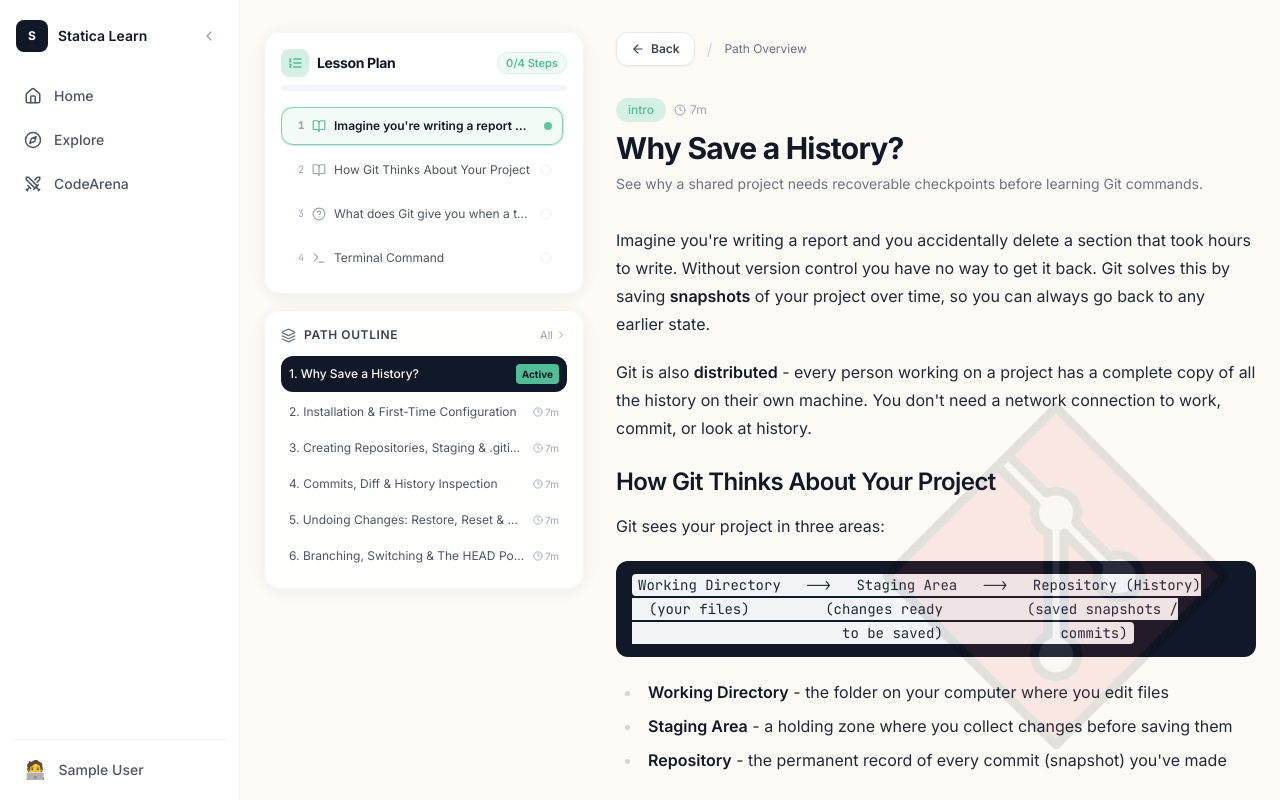
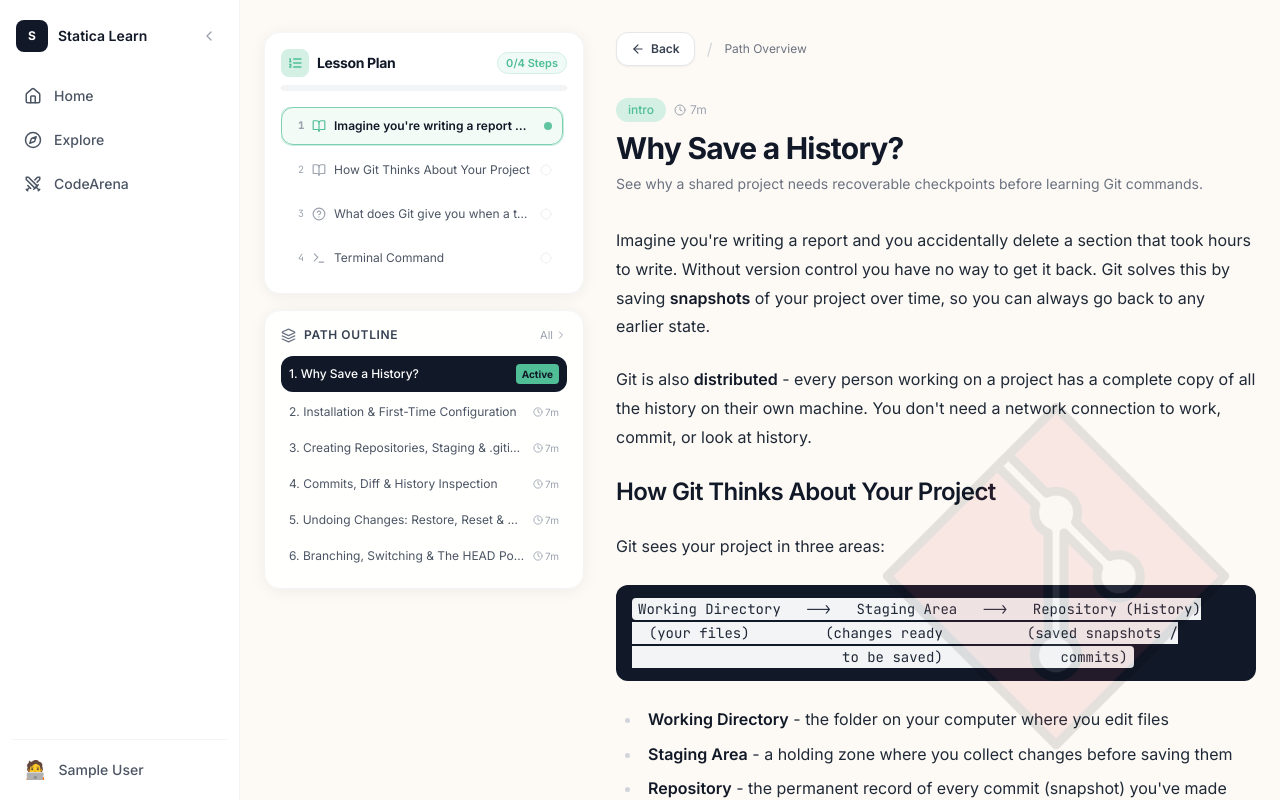
Before and after one commit to angelmacwan/statica-learn, a React (Vite) app: page /learn/git/why-git-and-mental-model in a window 1280 px wide. Shown: the top 800 px of the page. Built offline with nearby package versions, Linux system fonts and the light colour scheme; no server answers; the database is empty; sample sign-in values are in the browser's storage.

Commit message:
style: enhance prose paragraph and heading vertical spacing

```diff
--- a/src/index.css
+++ b/src/index.css
@@ -78,9 +78,50 @@
   }
 }
 
+/* Enhanced Prose Typography & Heading Spacing */
+.prose p {
+  margin-top: 1.5rem !important;
+  margin-bottom: 1.5rem !important;
+  line-height: 1.8 !important;
+}
+
+.prose p:first-child {
+  margin-top: 0 !important;
+}
+
+.prose p:last-child {
+  margin-bottom: 0 !important;
+}
+
+.prose h1,
+.prose h2,
+.prose h3,
+.prose h4 {
+  margin-top: 2.25rem !important;
+  margin-bottom: 0.75rem !important;
+}
+
+.prose h1:first-child,
+.prose h2:first-child,
+.prose h3:first-child,
+.prose h4:first-child {
+  margin-top: 0 !important;
+}
+
+.prose ul,
+.prose ol {
+  margin-top: 1.5rem !important;
+  margin-bottom: 1.5rem !important;
+}
+
+.prose li {
+  margin-top: 0.4rem !important;
+  margin-bottom: 0.4rem !important;
+}
+
 /* Mermaid diagram styling */
 .mermaid {
-  @apply my-4 flex justify-center;
+  @apply my-6 flex justify-center;
 }
 
 /* CodeMirror overrides */
--- a/tailwind.config.js
+++ b/tailwind.config.js
@@ -62,8 +62,8 @@ export default {
             color: theme('colors.gray.800'),
             lineHeight: '1.75',
             p: {
-              marginTop: '1.25em',
-              marginBottom: '1.25em',
+              marginTop: '1.5em',
+              marginBottom: '1.5em',
             },
             'p:first-child': {
               marginTop: '0',
@@ -72,36 +72,36 @@ export default {
               marginBottom: '0',
             },
             h1: {
-              marginTop: '1.75em',
+              marginTop: '2.5em',
+              marginBottom: '0.85em',
+            },
+            h2: {
+              marginTop: '2.25em',
               marginBottom: '0.75em',
             },
-            h2: {
-              marginTop: '1.6em',
+            h3: {
+              marginTop: '2em',
+              marginBottom: '0.65em',
+            },
+            h4: {
+              marginTop: '2em',
               marginBottom: '0.6em',
             },
-            h3: {
-              marginTop: '1.4em',
+            ul: {
+              marginTop: '1.5em',
+              marginBottom: '1.5em',
+            },
+            ol: {
+              marginTop: '1.5em',
+              marginBottom: '1.5em',
+            },
+            li: {
+              marginTop: '0.5em',
               marginBottom: '0.5em',
             },
-            h4: {
-              marginTop: '1.2em',
-              marginBottom: '0.4em',
-            },
-            ul: {
-              marginTop: '1.25em',
-              marginBottom: '1.25em',
-            },
-            ol: {
-              marginTop: '1.25em',
-              marginBottom: '1.25em',
-            },
-            li: {
-              marginTop: '0.375em',
-              marginBottom: '0.375em',
-            },
             pre: {
-              marginTop: '1.5em',
-              marginBottom: '1.5em',
+              marginTop: '1.75em',
+              marginBottom: '1.75em',
             },
           },
         },
```
